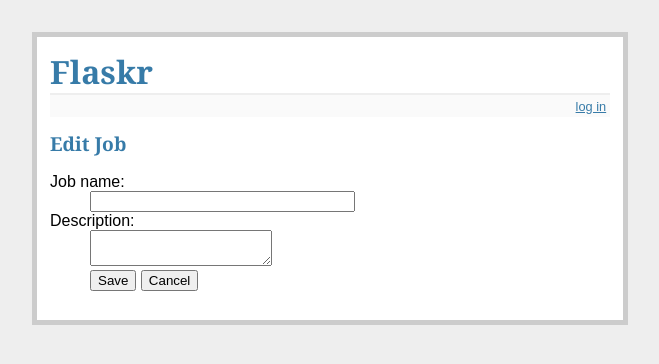
After one commit to vobine/JobFlask, a Flask app: template jobflask/templates/onejob.html in a window 1280 px wide. The commit adds this page. Shown: the top 364 px of the page, without its empty margins (310-969 px from the left). Run offline with Flask 2, Linux system fonts and the light colour scheme; the template is opened without the code that fills it, so the values that code supplies are empty.

Commit message:
More plumbing for editing jobs

```diff
--- a/jobflask/templates/jobs.html
+++ b/jobflask/templates/jobs.html
@@ -12,11 +12,11 @@
     {% for job in jobs %}
       <tr>
         <td>
-          <a href="{{ url_for ('onejob') ~ '?' ~ job.id }}">
+          <a href="{{ url_for ('onejob') ~ '?id=' ~ job.id }}">
             Edit job {{ job.id }}
           </a>
         </td>
-        <td>{{ job.name }}</td>
+        <td>{{ job.name|safe }}</td>
         <td>{{ job.desc|safe }}</td>
       </tr>
     {% else %}
--- /dev/null
+++ b/jobflask/templates/onejob.html
@@ -0,0 +1,25 @@
+{% extends "layout.html" %}
+{% block body %}
+  <h2>Edit Job {{ job.id }}</h2>
+  {% if error %}<p class=error><strong>Error:</strong> {{ error }}</p>
+  {% else %}
+  <form action="{{ url_for ('jobEdited') }}" method=post>
+    <dl>
+      <dt>Job name:</dt>
+      <dd>
+        <input type=text size=30 name=jobname value={{ job.name|safe }}>
+      </dd>
+      <dt>Description:</dt>
+      <dd>
+        <textarea name="description">
+          {{ job.desc|safe }}
+        </textarea>
+      </dd>
+      <dd>
+        <input type=submit name="submit" value="Save">
+        <input type=submit name="submit" value="Cancel">
+      </dd>
+    </dl>
+  </form>
+  {% endif %}
+{% endblock %}
```
Also changed, not shown: jobflask/views.py (+32 -2 lines).
